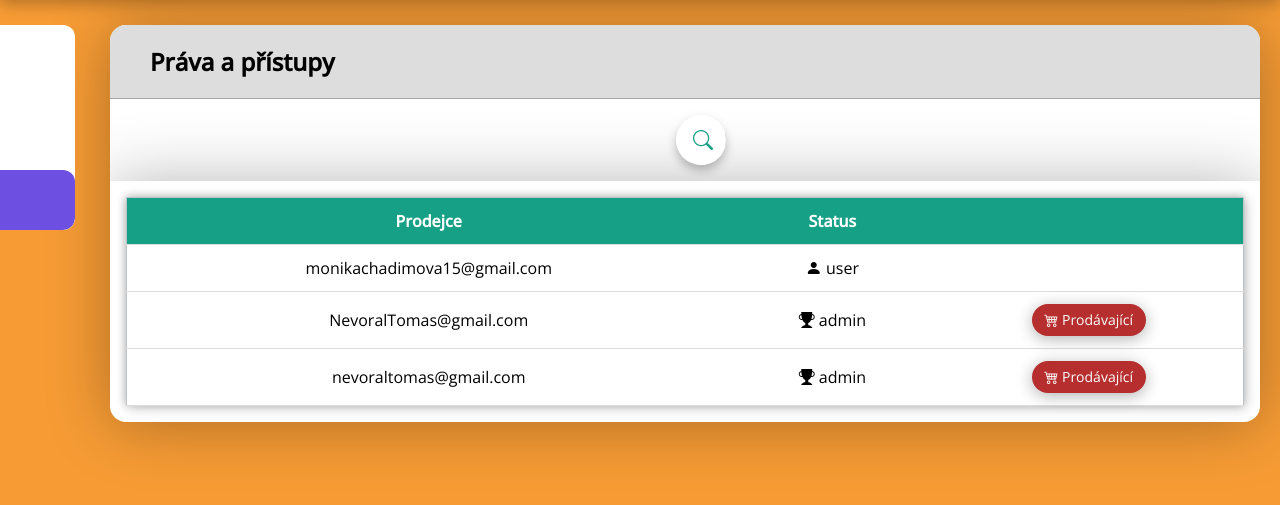
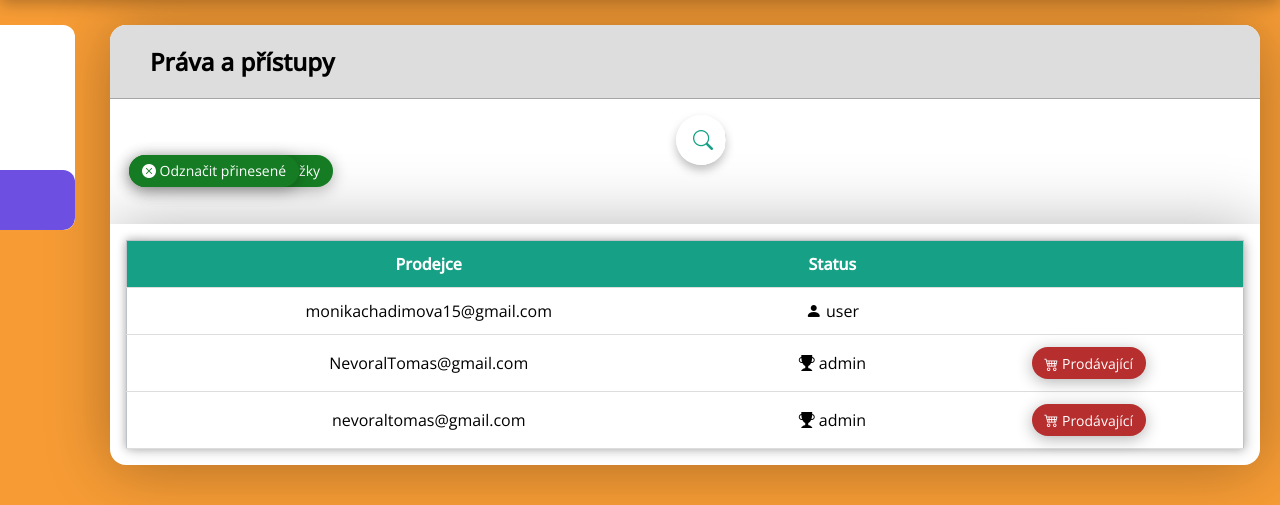
Before and after one commit to Nevoral/Monika-Burza, a Flask app: page /make_user/1 in a window 1280 px wide; the page is wider, and only the part inside the window is pictured. Shown: the part 100-605 px from the top of that part. Run offline with Flask 2, Linux system fonts and the light colour scheme; a user stored in the database is signed in; data comes from the database, SQL or seed files in the repository; both versions use the stored data as it was after the commit; data that the repository does not hold is empty; some libraries are stand-ins or nearby versions; some web fonts are replaced.

Commit message:
doladeni

```diff
--- a/web/static/CSS/style.css
+++ b/web/static/CSS/style.css
@@ -893,6 +893,29 @@ footer{
 	width: 450px;
 	max-width: 100%;
 }
+.control-buttons {
+    display: inline-block;
+    padding: 1.2rem;
+    font-size: 1rem;
+
+}
+#delete-button {
+    background-color: rgb(21, 124, 35);
+    color: #ffffff;
+    padding: .4rem .8rem;
+    text-decoration: none;
+    font-size: 14px;
+    border-radius: 1.6rem;
+    box-shadow: 0 3px 1rem rgba(0, 0, 0, 0.3);
+    transition: background-color .5s ease;
+    position:absolute;
+    top: 130px;
+}
+
+#delete-button:hover{
+    background-color: rgb(37, 165, 54);
+    font-size: 16px;
+}
 /*create page*/
 .container-cr {
     margin-top: 5px;
--- a/web/templates/admin_page.html
+++ b/web/templates/admin_page.html
@@ -217,6 +217,14 @@
             </label>
           </div>
         </div>
+        <div class='control-buttons'>
+          <a href="/delete_sell" id="delete-button">
+            <i class="bi bi-x-circle-fill"></i> Smazat prodané položky
+          </a>
+          <a href="/unmarked_bring" id="delete-button">
+            <i class="bi bi-x-circle-fill"></i> Odznačit přinesené
+          </a>
+        </div>
         <div class="container-table">
           <table id='table-rights'>
             <tr id="head">
--- a/web/templates/profile_page.html
+++ b/web/templates/profile_page.html
@@ -120,4 +120,9 @@
     </button>
 	</form>
 </div>
+<div class='main-update'>
+  <a href="/delete_user/{{user.id}}" id="delete-button">
+      <i class="bi bi-x-circle-fill"></i> Smazat účet
+    </a>
+</div>
 {% endblock %}
--- a/web/views.py
+++ b/web/views.py
@@ -2,6 +2,7 @@ from flask import Blueprint, render_template, request, flash, redirect, url_for,
 from flask_login import login_required, current_user
 from .models import Post, User, Burza
 from . import db
+from .auth import logout
 import fpdf
 import os
 
@@ -171,17 +172,32 @@ def delete_sell():
     posts = Post.query.all()
     for post in posts:
         if post.status:
-            posts.remove(post)
+            db.session.delete(post)
+            db.session.commit()
     flash('Prodané položky byly schovány.', category='success')
     return redirect(url_for('views.admin', tab = '4'))
+
+@views.route("/delete_user/<id>")
+@login_required
+def delete_user(id):
+    user = User.query.filter_by(id=id).first()
+    for post in user.posts:
+        db.session.delete(post)
+        db.session.commit()
+    flash('Prodané položky byly smazány.', category='success')
+    db.session.delete(user)
+    db.session.commit()
+    logout()
+    return redirect(url_for('views.home'))
 
 @views.route("/unmarked_bring")
 @login_required
 def unmarked_bring():
     posts = Post.query.all()
     for post in posts:
-        if post.status:
-            post.status = False
+        if post.bring:
+            post.bring = False
+    db.session.commit()
     flash('Neprodané položky byly zpět označené za nepřítomné.', category='success')
     return redirect(url_for('views.admin', tab = '4'))
 
@@ -292,39 +308,57 @@ def print_user_table(username):
             pdf.cell(columnW, th, 'Velikost', border=1, align='L')
             pdf.cell(columnW, th, 'Cena', border=1, align='R')
             pdf.ln(th)
-            for i in id_list:
+            for i in range(100):
+                pdf.cell(columnW, th, 'ID', border=1, align='L')
+                pdf.cell(columnW, th, 'Název', border=1, align='L')
+                pdf.cell(columnW, th, 'Barva', border=1, align='L')
+                pdf.cell(columnW, th, 'Velikost', border=1, align='L')
+                pdf.cell(columnW, th, 'Cena', border=1, align='R')
+                pdf.ln(th)
+            """ for i in id_list:
                 product = Post.query.filter_by(id=int(i)).first()
                 pdf.cell(columnW, th, str(product.id), border=1, align='L')
                 pdf.cell(columnW, th, str(product.name), border=1, align='L')
                 pdf.cell(columnW, th, str(product.color), border=1, align='L')
                 pdf.cell(columnW, th, str(product.size), border=1, align='L')
                 pdf.cell(columnW, th, str(product.price), border=1, align='R')
-                pdf.ln(th)
+                pdf.ln(th) """
             return Response(pdf.output(dest='S').encode('latin-1'), mimetype='application/pdf', headers={'Content-Disposition':'attachment;filename=seznam_polozek.pdf'})
         elif request.form.get('action') == 'stitek':
             pdf.set_font('NotoSans', '', 11)
             columnW = page_width/4
             th = pdf.font_size + 3
             k=0
+            j=0
             top = pdf.y
             start = pdf.x
             offset = pdf.x + columnW
             for i in id_list:
-                if k == 4:
-                    pdf.ln(th)
-                    pdf.ln(th)
-                    pdf.ln(th)
-                    top = pdf.y
-                    pdf.x = start
-                    offset = start + columnW
-                    k = 0
-                product = Post.query.filter_by(id=int(i)).first()
-                text = 'ID: ' + str(product.id) + '\nVelikost: ' + str(product.size) + '\nCena: ' + str(product.price) + ' Kč'
-                pdf.multi_cell(columnW, th, txt = text, border=1, align='J')
-                pdf.y = top
-                pdf.x = offset
-                offset += columnW
-                k += 1
+            #for i in range(100):
+                for p in range(2):
+                    if k == 4:
+                        pdf.ln(th)
+                        pdf.ln(th)
+                        pdf.ln(th)
+                        top = pdf.y
+                        pdf.x = start
+                        offset = start + columnW
+                        k = 0
+                        if j == 48:
+                            j=0
+                            pdf.add_page()
+                            top = pdf.y
+                            start = pdf.x
+                            offset = pdf.x + columnW
+                    product = Post.query.filter_by(id=int(i)).first()
+                    text = 'Věc ID: ' + str(product.id) + ' User ID: ' + str(product.author) + '\nVelikost: ' + str(product.size) + '\nCena: ' + str(product.price) + ' Kč'
+                    #text = 'ID: 69/89' + ' User ID: 59' + '\nVelikost: 15' '\nCena: 125' + ' Kč'
+                    pdf.multi_cell(columnW, th, txt = text, border=1, align='J')
+                    pdf.y = top
+                    pdf.x = offset
+                    offset += columnW
+                    k += 1
+                    j += 1
             return Response(pdf.output(dest='S').encode('latin-1'), mimetype='application/pdf', headers={'Content-Disposition':'attachment;filename=stitky.pdf'})
         else:
             flash('Něco proběhlo špatně, zkuste to znovu.', category='error')
```
Also changed, not shown: web/database.db.
